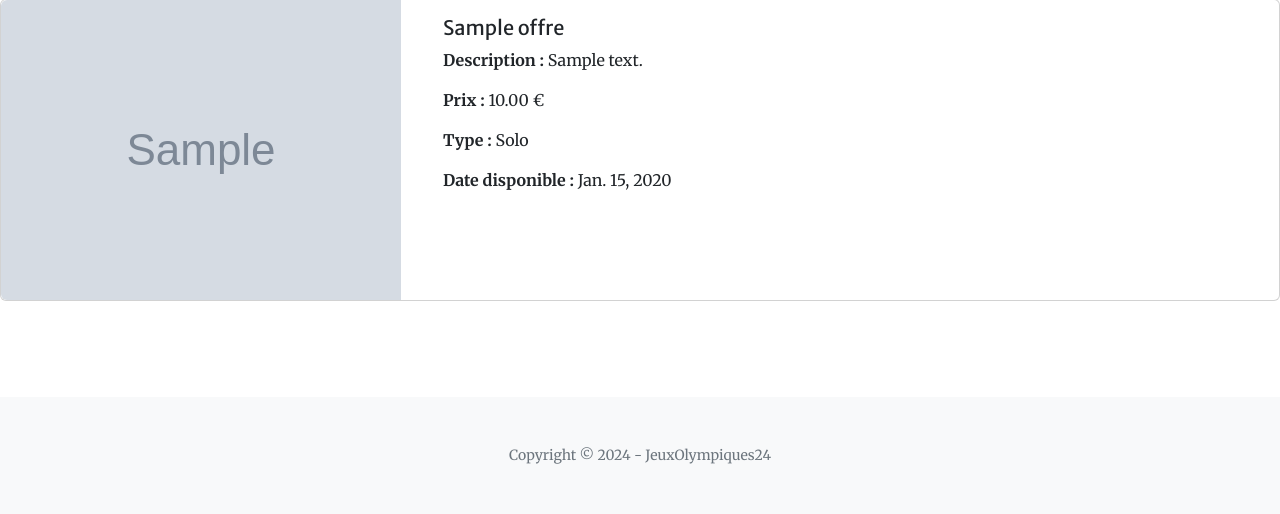
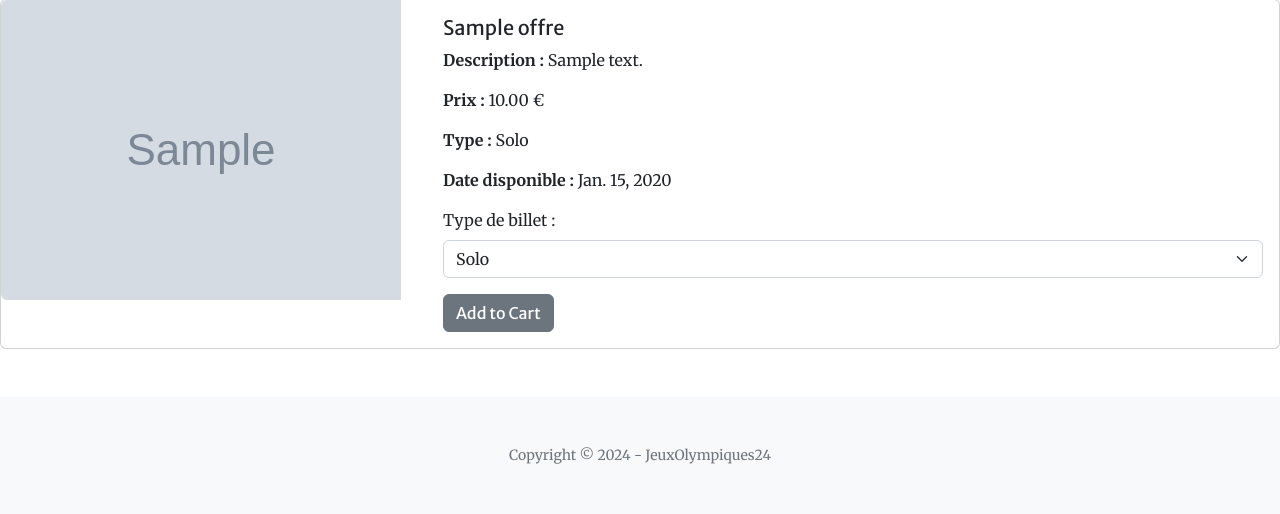
Before and after one commit to CmViny/JO-24, a Django app: page /offers/offer/00000000-0000-0000-0000-000000000001 in a window 1280 px wide. Shown: the part 286-800 px from the top of the page. Run offline with Django 4.2, Linux system fonts and the light colour scheme; tables that the repository leaves empty hold one stand-in row (values such as "Sample post"); grey boxes marked "Sample" are stand-in pictures; some libraries are stand-ins or nearby versions.

Commit message:
Add Product to Cart

```diff
--- a/JOStudi/cart/cart.py
+++ b/JOStudi/cart/cart.py
@@ -10,3 +10,21 @@ class Cart():
             cart = self.session['cart_key'] = {}
 
         self.cart = cart
+
+    def __len__(self):
+        return sum(item['quantity'] for item in self.cart.values())
+
+    def add(self, product, quantity=1, type_billet='solo'):
+        product_id = str(product.id)
+        key = f"{product_id}_{type_billet}"  # clé unique pour chaque type
+
+        if key in self.cart:
+            self.cart[key]['quantity'] += int(quantity)
+        else:
+            self.cart[key] = {
+                'price': str(product.get_prix(type_billet)),
+                'quantity': int(quantity),
+                'title' : str(product.titre),
+                'type_billet': type_billet
+            }
+        self.session.modified = True
--- a/JOStudi/offers/models.py
+++ b/JOStudi/offers/models.py
@@ -1,5 +1,6 @@
 import uuid
 from django.db import models
+from decimal import Decimal
 
 class Offre(models.Model):
     SOLO = 'solo'
@@ -26,10 +27,10 @@ class Offre(models.Model):
     def get_prix(self, type_billet):
         # Dictionnaire des multiplicateurs pour chaque type de billet
         multiplicateurs = {
-            self.SOLO: 1,
-            self.DUO: 1.5,
-            self.FAMILLE: 2,
+            self.SOLO: Decimal('1'),
+            self.DUO: Decimal('1.5'),
+            self.FAMILLE: Decimal('2'),
         }
 
         # Retourner le prix en fonction du type de billet, ou le prix de base si type inconnu
-        return self.prix * multiplicateurs.get(type_billet, 1)
+        return self.prix * multiplicateurs.get(type_billet, Decimal('1'))
--- a/JOStudi/offers/templates/offre.html
+++ b/JOStudi/offers/templates/offre.html
@@ -28,13 +28,91 @@
             <div class="card-body">
               <h5 class="card-title">{{ offre.titre }}</h5>
               <p class="card-text"><strong>Description :</strong> {{ offre.description }}</p>
-              <p class="card-text"><strong>Prix :</strong> {{ offre.prix }} €</p>
+
+              <p class="card-text">
+                <strong>Prix :</strong>
+                <span id="prix_affiche">{{ prix_solo }}</span> €
+              </p>
+
               <p class="card-text"><strong>Type :</strong> {{ offre.get_type_billet_display }}</p>
               <p class="card-text"><strong>Date disponible :</strong> {{ offre.date_disponible }}</p>
+
+              <div class="mb-3">
+                <label for="type_billet" class="form-label">Type de billet :</label>
+                <select id="type_billet" class="form-select">
+                  <option value="solo">Solo</option>
+                  <option value="duo">Duo</option>
+                  <option value="famille">Famille</option>
+                </select>
+              </div>
+
+              <button type="button" data-product="{{ offre.id }}" class="btn btn-secondary" id="add-cart">Add to Cart</button>
             </div>
           </div>
         </div>
       </div>
 
+<!--Script Cart Add-->
+<script>
+  document.addEventListener("DOMContentLoaded", function () {
+    const addToCartButton = document.getElementById("add-cart");
+
+    addToCartButton.addEventListener("click", async function (e) {
+        e.preventDefault();
+
+        const offreId = this.dataset.product;
+        const typeBillet = document.getElementById("type_billet").value;
+        const csrfToken = "{{ csrf_token }}";
+
+        const formData = new FormData();
+        formData.append("offre_id", offreId);
+        formData.append("type_billet", typeBillet);
+        formData.append("action", "post");
+
+        try {
+            const response = await fetch("{% url 'cart_add' %}", {
+                method: "POST",
+                headers: {
+                    "X-CSRFToken": csrfToken
+                },
+                body: formData
+            });
+
+            if (!response.ok) {
+                throw new Error(`HTTP error! Status: ${response.status}`);
+            }
+
+            const data = await response.json();
+
+            location.reload();
+        } catch (error) {
+            console.error("Error:", error);
+        }
+    });
+  });
+</script>
+
+<!--Script Offers Price-->
+<script>
+  document.addEventListener("DOMContentLoaded", function () {
+    const typeBilletSelect = document.getElementById("type_billet");
+    const prixElement = document.getElementById("prix_affiche");
+    const basePrix = parseFloat("{{ offre.prix }}");
+
+    const multiplicateurs = {
+      solo: 1,
+      duo: 1.5,
+      famille: 2
+    };
+
+    typeBilletSelect.addEventListener("change", function () {
+      const selectedType = this.value;
+      const multiplier = multiplicateurs[selectedType] || 1;
+      const newPrice = (basePrix * multiplier).toFixed(2);
+      prixElement.textContent = newPrice;
+    });
+  });
+</script>
+
 
 {% endblock%}
--- a/JOStudi/offers/views.py
+++ b/JOStudi/offers/views.py
@@ -3,7 +3,9 @@ from offers.models import Offre
 
 def offer(request, pk):
     offre = get_object_or_404(Offre, id=pk)
-    return render(request, 'offre.html', {'offre': offre})
+    prix_solo = offre.get_prix('solo')
+    return render(request, 'offre.html', {'offre': offre, 'prix_solo': prix_solo})
+
 
 def formules(request):
     offres = Offre.objects.all()
```
Also changed, not shown: JOStudi/cart/views.py (+22 -2 lines).
